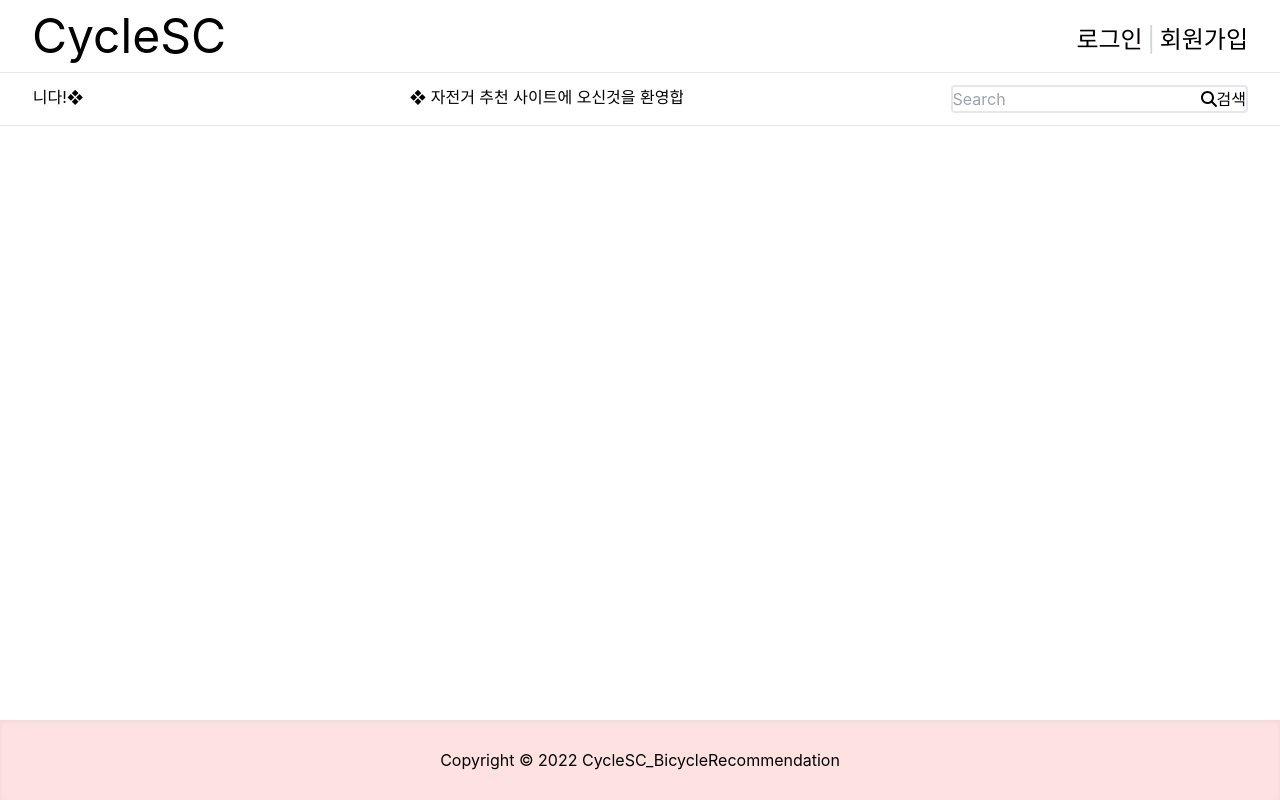
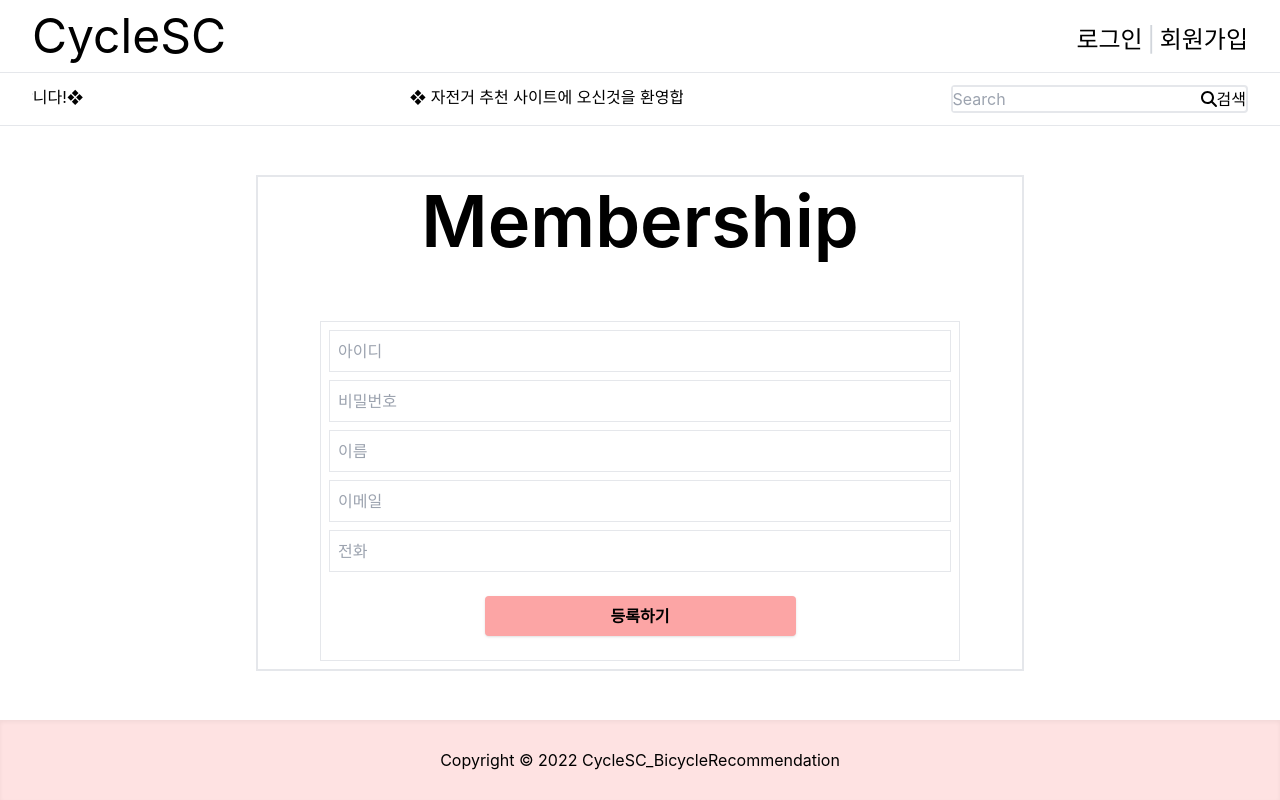
Before and after one commit to KittelLee/Bicycle, a Next.js app: page /register in a window 1280 px wide. Built offline with nearby package versions, Linux system fonts and the light colour scheme.

Commit message:
ver0.0.6

```diff
--- a/pages/components/Layout.js
+++ b/pages/components/Layout.js
@@ -46,7 +46,7 @@ export default function Layout({ title, children }) {
           </div>
           <hr />
         </header>
-        <main className="container m-auto relative bottom-0">{children}</main>
+        <main className="my-auto">{children}</main>
         <footer className="flex h-20 justify-center items-center shadow-inner bg-red-100">
           <p>Copyright &copy; 2022 CycleSC_BicycleRecommendation</p>
         </footer>
--- a/pages/index.js
+++ b/pages/index.js
@@ -54,7 +54,7 @@ export default function Home() {
               <a href="">
                 <img src="images/blog11.jpg" />
               </a>
-              <a href="">
+              <a href="https://corearoadbike.com/">
                 <h3 className="text-black font-normal text-xl leading-relaxed text-center">
                   도싸 바로가기
                 </h3>
--- a/pages/login.js
+++ b/pages/login.js
@@ -21,26 +21,30 @@ export default function login() {
           </div>
           <div className="flex mb-4 justify-center">
             <div>
-              <button className="basic-button mx-0.5">로그인하기</button>
+              <button className="basic-button mx-0.5 w-40 font-semibold">
+                로그인하기
+              </button>
             </div>
             <div>
-              <button className="basic-button mx-0.5">회원가입하기</button>
+              <button className="basic-button mx-0.5 w-40 font-semibold">
+                회원가입하기
+              </button>
             </div>
           </div>
 
-          <div className="flex justify-between">
-            <div className="mb-2 w-2/4">
+          <div className="flex justify-center">
+            <div className="mb-2 w-full text-center">
               <button
-                className="rounded bg-green-500 py-2 shadow outline-none hover:bg-green-600 active:bg-green-700 w-full"
+                className="rounded bg-green-500 py-2 shadow outline-none hover:bg-green-600 active:bg-green-700 w-72 font-medium"
                 type="button"
                 onClick="#"
               >
                 Naver Login
               </button>
             </div>
-            <div className="mb-2 w-2/4">
+            <div className="mb-2 w-full text-center">
               <button
-                className="rounded bg-slate-200 py-2 shadow outline-none hover:bg-slate-300 active:bg-slate-400 w-full"
+                className="rounded bg-slate-200 py-2 shadow outline-none hover:bg-slate-300 active:bg-slate-400 w-72 font-medium"
                 type="button"
                 onClick="#"
               >
@@ -48,19 +52,20 @@ export default function login() {
               </button>
             </div>
           </div>
-          <div className="flex justify-between">
-            <div className="mb-2 w-2/4">
+
+          <div className="flex justify-center">
+            <div className="mb-2 w-full text-center">
               <button
-                className="rounded bg-amber-400 py-2 shadow outline-none hover:bg-amber-500 active:bg-amber-600 w-full"
+                className="rounded bg-amber-400 py-2 shadow outline-none hover:bg-amber-500 active:bg-amber-600 w-72 font-medium"
                 type="button"
                 onClick="#"
               >
                 Kakao Login
               </button>
             </div>
-            <div className="mb-2 w-2/4">
+            <div className="mb-2 w-full text-center">
               <button
-                className="rounded bg-blue-700 py-2 shadow outline-none hover:bg-blue-800 active:bg-blue-900 w-full"
+                className="rounded bg-blue-600 py-2 shadow outline-none hover:bg-blue-700 active:bg-blue-800 w-72 font-medium"
                 type="button"
                 onClick="#"
               >
--- a/pages/register.js
+++ b/pages/register.js
@@ -1,10 +1,49 @@
 import React from "react";
 import Layout from "./components/Layout";
 
-export default function register() {
+export default function Register() {
   return (
-    <Layout>
-      <div></div>
+    <Layout title="register">
+      <div className="mx-auto max-w-screen-md px-2 py-2 border-2 border-solid ">
+        <h1 className="mb-16 text-7xl text-center font-semibold">Membership</h1>
+        <form className="border border-solid p-2 max-w-screen-sm mx-auto">
+          <div className="flex flex-col mb-4">
+            <input type="id" className="border mb-2 p-2" placeholder="아이디" />
+
+            <input
+              type="password"
+              className="border-solid border mb-2 p-2"
+              placeholder="비밀번호"
+            />
+
+            <input
+              type="text"
+              className="border-solid border mb-2 p-2"
+              placeholder="이름"
+            />
+
+            <input
+              type="email"
+              className="border-solid border mb-2 p-2"
+              placeholder="이메일"
+            />
+
+            <input
+              type="tel"
+              className="border-solid border mb-2 p-2"
+              placeholder="전화"
+            />
+          </div>
+          <div className="flex mb-4 justify-center">
+            <button
+              className="basic-button mx-0.5 w-1/2 font-semibold"
+              onClick="#"
+            >
+              등록하기
+            </button>
+          </div>
+        </form>
+      </div>
     </Layout>
   );
 }
--- a/pages/sub/[slug].js
+++ b/pages/sub/[slug].js
@@ -15,7 +15,7 @@ export default function subPage() {
             </label>
           </div>
           <hr className="w-11/12 my-2 border-0 h-0.5 bg-black" />
-          <div className="flex flex-col h-96 leading-8 overflow-scroll">
+          <div className="flex flex-col h-96 leading-8 overflow-scroll overflow-x-hidden">
             <h1 className="font-black">브랜드</h1>
             <label>
               <input type="checkbox" />
@@ -190,7 +190,7 @@ export default function subPage() {
             </label>
           </div>
           <hr className="w-11/12 my-2 border-0 h-0.5 bg-black" />
-          <div className="flex flex-col leading-8 overflow-scroll">
+          <div className="flex flex-col leading-8">
             <h1 className="font-black">분류</h1>
             <label>
               <input type="checkbox" />
@@ -210,7 +210,7 @@ export default function subPage() {
             </label>
           </div>
           <hr className="w-11/12 my-2 border-0 h-0.5 bg-black" />
-          <div className="flex flex-col leading-8 overflow-scroll">
+          <div className="flex flex-col leading-8">
             <h1 className="font-black">기어수</h1>
             <label>
               <input type="checkbox" />
@@ -237,7 +237,7 @@ export default function subPage() {
             </label>
           </div>
           <hr className="w-11/12 my-2 border-0 h-0.5 bg-black" />
-          <div className="flex flex-col leading-8 overflow-scroll">
+          <div className="flex flex-col leading-8">
             <h1 className="font-black">브레이크 타입</h1>
             <label>
               <input type="checkbox" />
@@ -249,7 +249,7 @@ export default function subPage() {
             </label>
           </div>
           <hr className="w-11/12 my-2 border-0 h-0.5 bg-black" />
-          <div className="flex flex-col leading-8 overflow-scroll">
+          <div className="flex flex-col leading-8">
             <h1 className="font-black">소재</h1>
             <label>
               <input type="checkbox" />
@@ -261,7 +261,7 @@ export default function subPage() {
             </label>
           </div>
           <hr className="w-11/12 my-2 border-0 h-0.5 bg-black" />
-          <div className="flex flex-col leading-7 overflow-scroll">
+          <div className="flex flex-col leading-7">
             <h1 className="font-black">무게</h1>
             <label>
               <input type="text" className="w-4/12 rounded-sm" />
@@ -291,7 +291,7 @@ export default function subPage() {
             </label>
           </div>
           <hr className="w-11/12 my-2 border-0 h-0.5 bg-black" />
-          <div className="flex flex-col leading-7 overflow-scroll">
+          <div className="flex flex-col leading-7">
             <h1 className="font-black">가격</h1>
             <label>
               <input type="text" className="w-4/12 rounded-sm" />
@@ -327,7 +327,7 @@ export default function subPage() {
             초기화
           </button>
         </div>
-        <div className="w-10/12 bg-green-500">
+        <div className="w-10/12 bg-blue-400">
           <div className="flex">
             <div>
               <div class="mx-8 mt-8 mb-1 box-content h-62 w-62">
```
